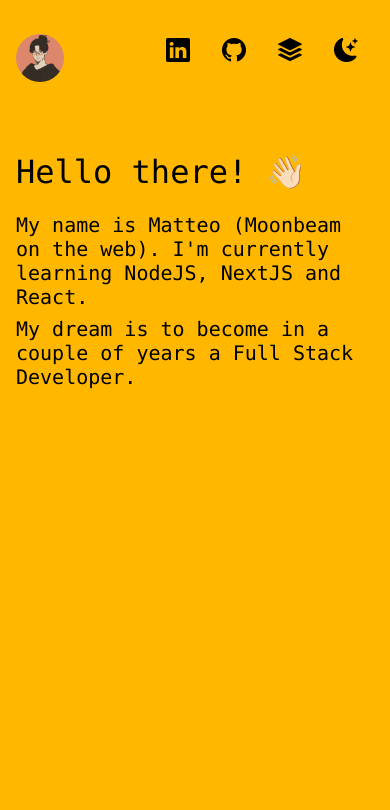
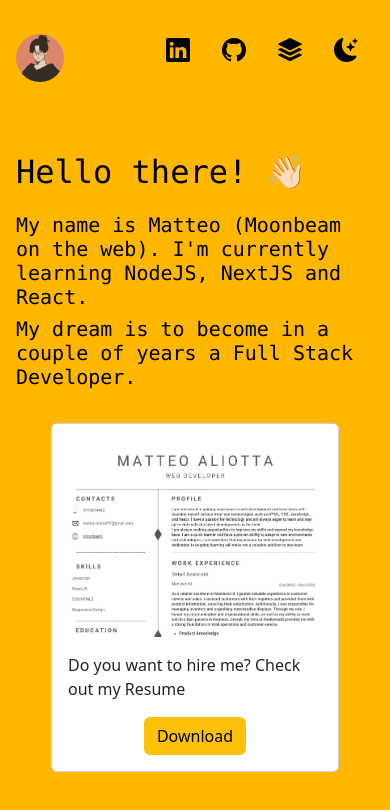
Before and after one commit to Moondevbeam/MoonWS-2.0, a React (Create React App) app: page / in a window 390 px wide. Shown: the top 810 px of the page. Built offline with nearby package versions, Linux system fonts and the light colour scheme.

Commit message:
added feature and responsive design for mobile devices

```diff
--- a/src/App.js
+++ b/src/App.js
@@ -3,12 +3,14 @@ import Navigation from './components/navigation/Navigation';
 import './App.css';
 import Darkmode from './components/darkmode/Darkmode';
 import Introduction from './components/introduction/Introduction';
+import Cards from './components/cards/Cards';
 class App extends Component{
   render(){
     return(
       <div className='App'>
         <Navigation/>
         <Introduction/>
+        <Cards/>
         <Darkmode/>
       </div>
     )
--- a/src/components/cards/Cards.js
+++ b/src/components/cards/Cards.js
@@ -4,14 +4,17 @@ import pdf from '../Images/RESUME.pdf'
 
 const Cards = () => {
     return(
-<div class="card" style={{width:"18rem", marginLeft:10}}>
+      <div style={{padding:10}}>
+<div class="card" style={{width:"18rem",display:"flex", justifyContent:"flex-start"}}>
   <img src={Resume} class="card-img-top" alt="..."/>
-  <div className="card-body tc">
-    <h5 className="card-title">Resume</h5>
-    <p className="card-text">Do you want to hire me? Here's my resume</p>
-    <a href={pdf} download={pdf} class="btn btn-warning">Download</a>
-  </div>
-</div>
+  <div class="card-body">
+    <p class="card-text">Do you want to hire me? Check out my Resume</p>
+    <div className="tc">
+    <button type="button" class="btn btn-warning"><a className="qbz black" href={pdf} download={pdf}>Download</a></button>
+    </div>
+    </div>
+      </div>
+      </div>
     )
 }
 
--- a/src/index.css
+++ b/src/index.css
@@ -16,3 +16,13 @@ code {
   text-decoration: none;
   color:black
 }
+
+.qbz{
+  text-decoration: none;
+}
+
+@media (max-width: 767.98px) {
+  .card {
+    margin: auto;
+  }
+}
```
